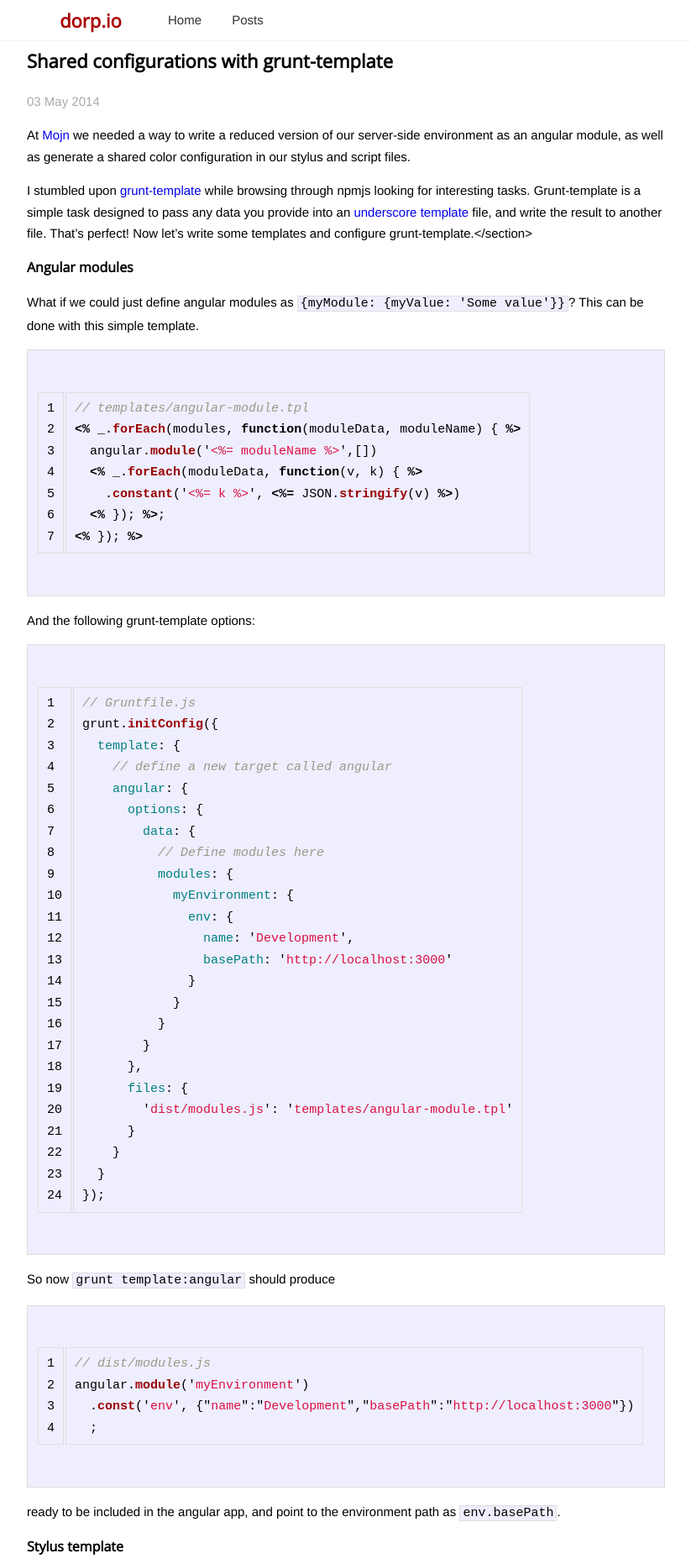
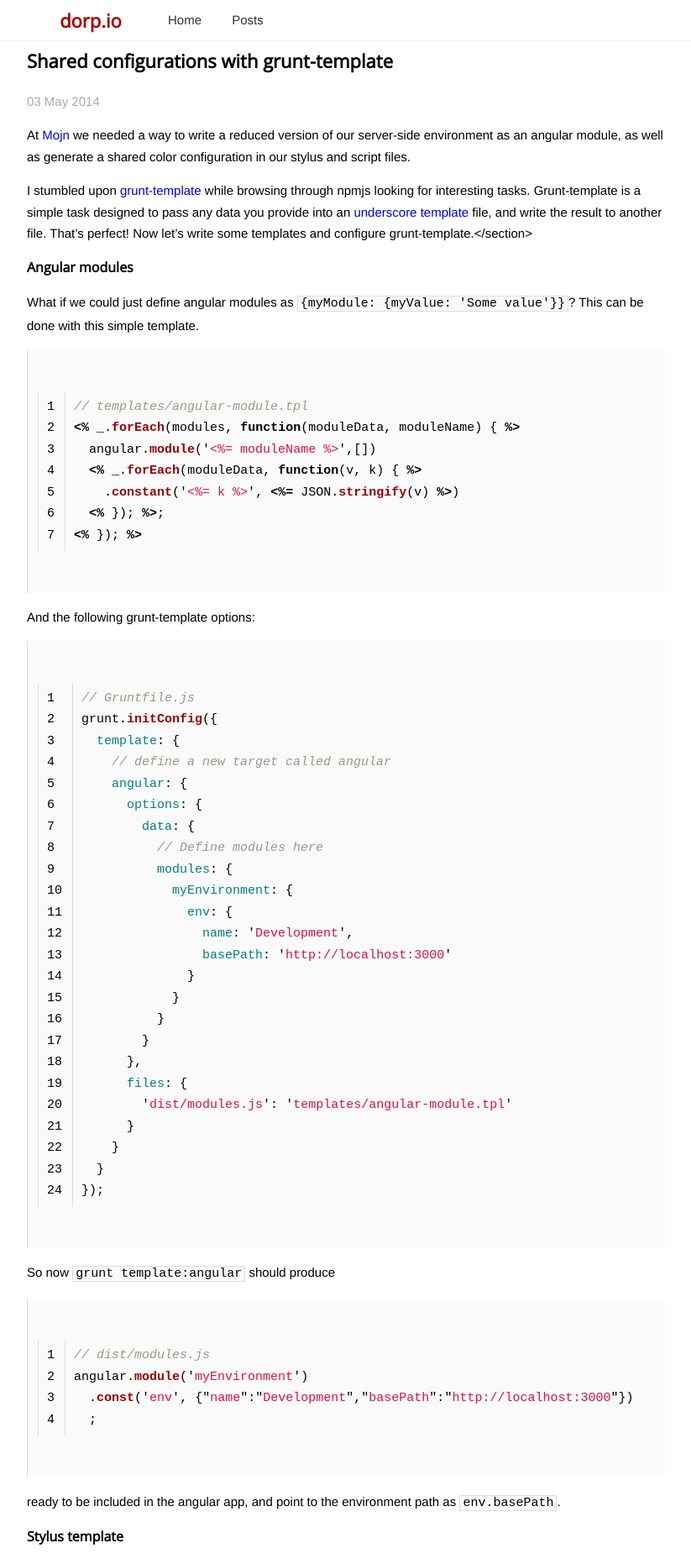
Before and after one commit to wejendorp/dorp.io, a Jekyll site: the page built from _posts/2014-05-03-shared-configurations-with-grunt-template.markdown, in a window 1280 px wide. Shown: the top 1862 px of the page at 84% size, without its empty margins (228-1051 px from the left). Built offline with Jekyll 4.4.1, drawn with Linux system fonts in a browser that asks for light colours; Markdown is read by kramdown in place of the engine named in the settings; comment, search, counter and statistics services are not loaded.

Commit message:
Codeblock styling

```diff
--- a/css/main.css
+++ b/css/main.css
@@ -189,8 +189,8 @@ img.profile {
 }
 
 .post pre {
-  border: 1px solid #ddd;
-  background-color: #eef;
+  border-left: 1px solid #ddd;
+  background-color: #fafafa;
   padding: 6px 10px;
   margin: 16px 0;
 }
@@ -201,7 +201,7 @@ img.profile {
 
 .post code {
   border: 1px solid #ddd;
-  background-color: #eef;
+  background-color: #fafafa;
   padding: 0 .2em;
 }
 
```
